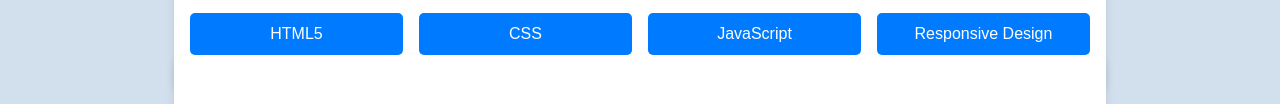
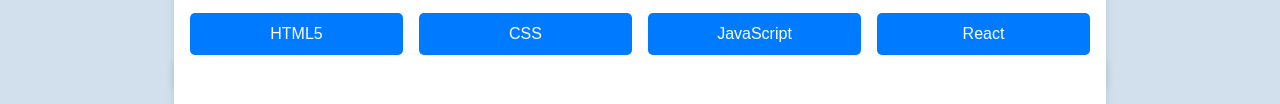
Before and after one commit to Gaganchauhan05/My-Portfolio, a plain HTML site: page index.html in a window 1280 px wide. Shown: the part 1325-1429 px from the top of the page. Drawn offline with Linux system fonts and the light colour scheme.

Commit message:
Update index.html

```diff
--- a/index.html
+++ b/index.html
@@ -64,7 +64,7 @@
             <div class="skill">HTML5</div>
             <div class="skill">CSS</div>
             <div class="skill">JavaScript</div>
-            <div class="skill">Responsive Design</div>
+            <div class="skill">React</div>
         </div>
     </section>
 
```
